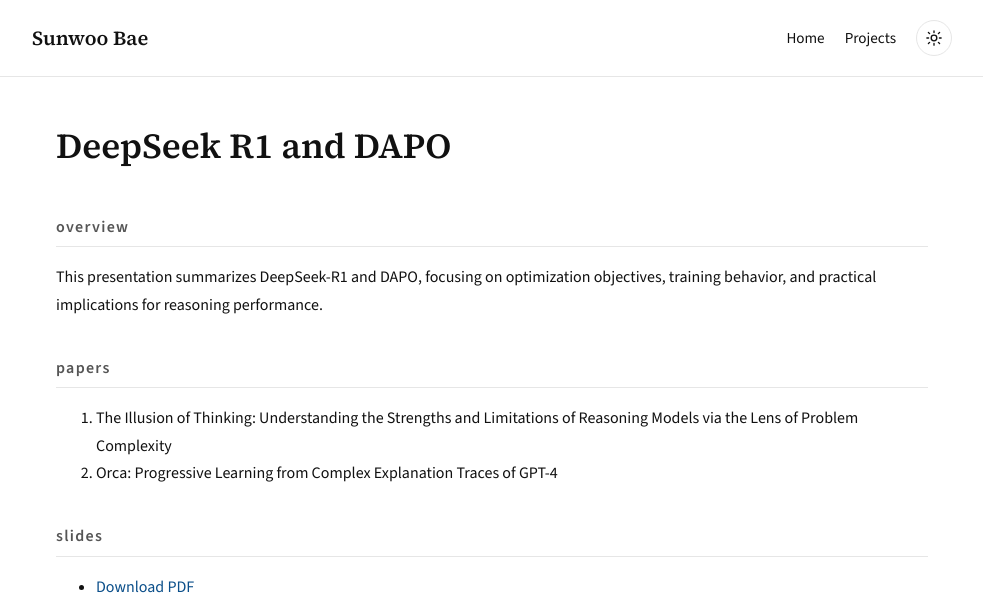
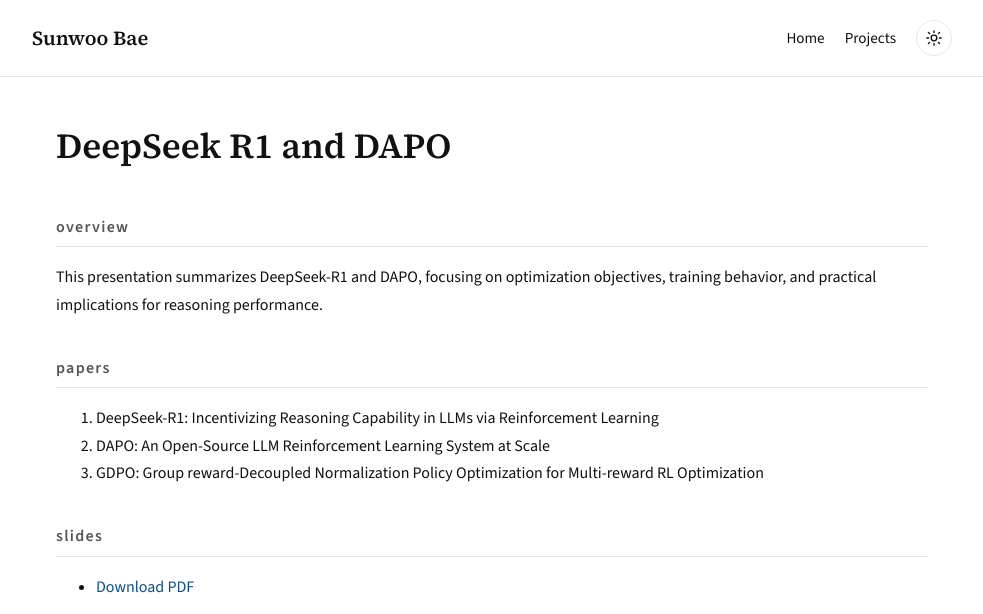
Before and after one commit to sunwoo02/sunwoo02.github.io, a Jekyll site: the page built from _pages/projects/deepseek-r1-and-dapo.md, in a window 1280 px wide. Shown: the top 614 px of the page, without its empty margins (148-1131 px from the left). Built offline with Jekyll 4.4.1, drawn with Linux system fonts in a browser that asks for light colours.

Commit message:
Fix incorrect paper list on DeepSeek-R1 and DAPO project page
Co-Authored-By: Claude Haiku 4.5 <noreply@anthropic.com>

```diff
--- a/_pages/projects/deepseek-r1-and-dapo.md
+++ b/_pages/projects/deepseek-r1-and-dapo.md
@@ -9,8 +9,9 @@ This presentation summarizes DeepSeek-R1 and DAPO, focusing on optimization obje
 
 ## Papers
 
-1. The Illusion of Thinking: Understanding the Strengths and Limitations of Reasoning Models via the Lens of Problem Complexity
-2. Orca: Progressive Learning from Complex Explanation Traces of GPT-4
+1. DeepSeek-R1: Incentivizing Reasoning Capability in LLMs via Reinforcement Learning
+2. DAPO: An Open-Source LLM Reinforcement Learning System at Scale
+3. GDPO: Group reward-Decoupled Normalization Policy Optimization for Multi-reward RL Optimization
 
 ## Slides
 - [Download PDF]({{ '/assets/pdf/reviews/deepseek-r1-dapo.pdf' | relative_url }})
```
